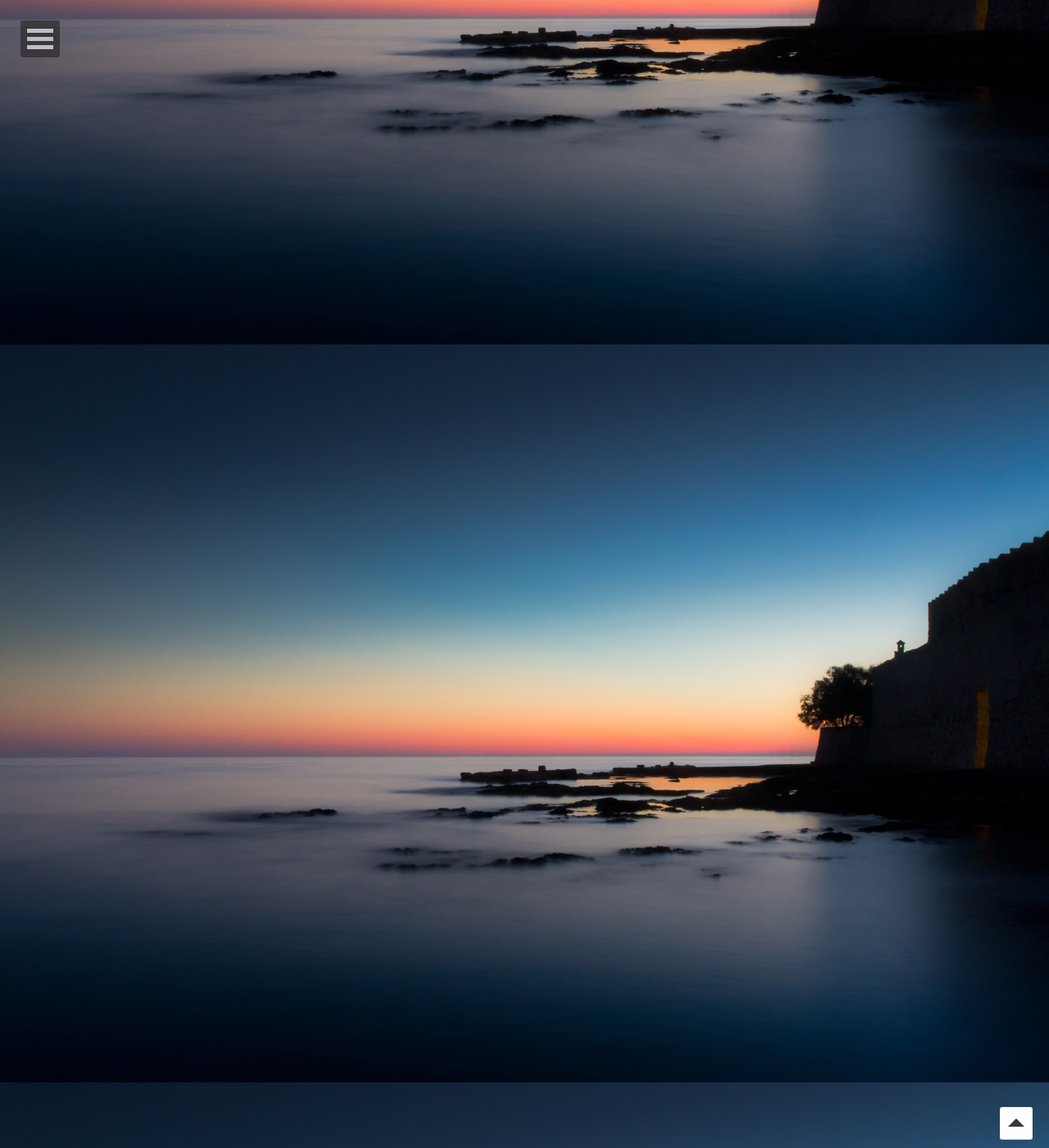
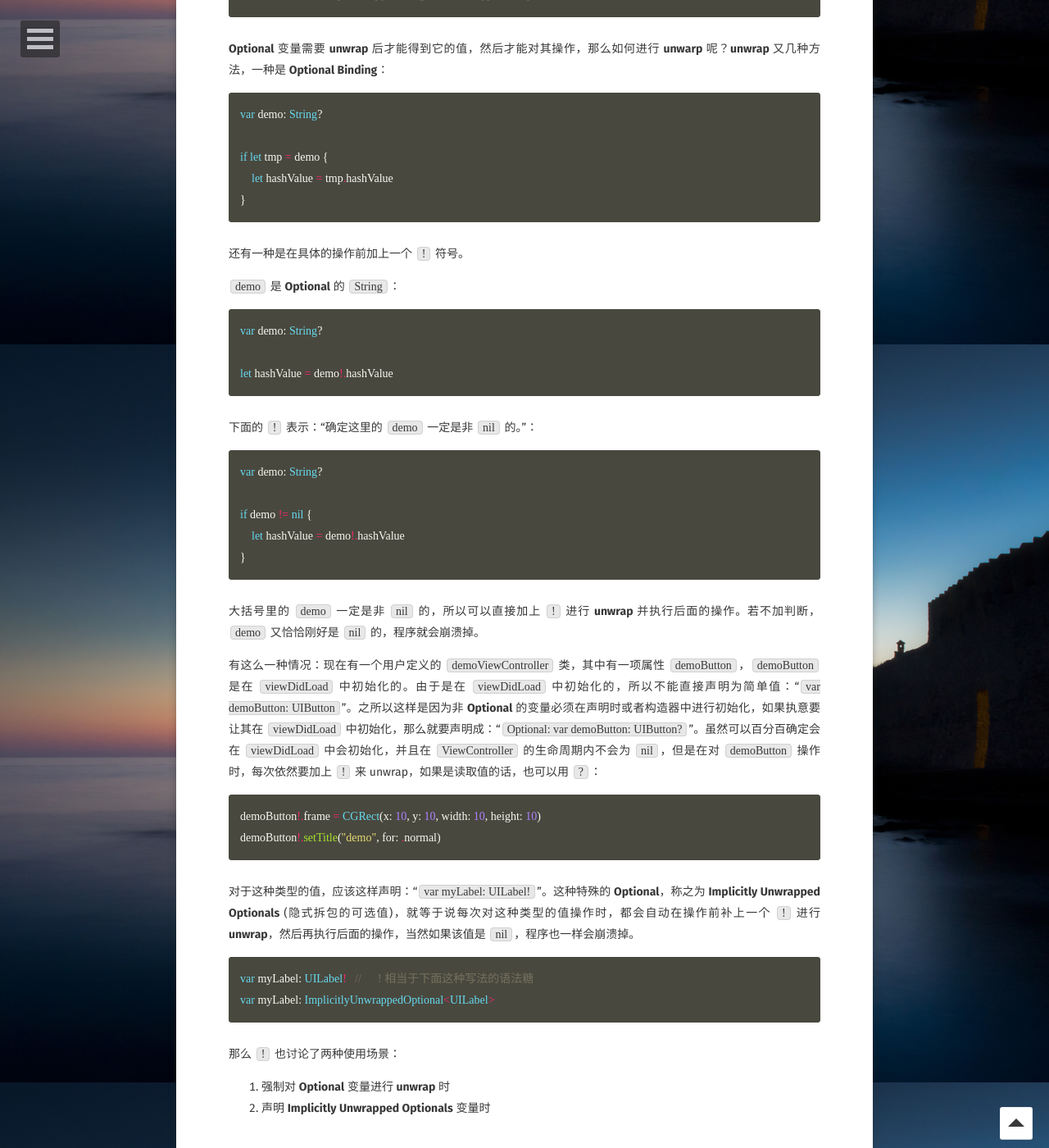
Before and after one commit to AurevoirXavier/deprecated-AurevoirXavier.github.io, a Jekyll site: the page built from _posts/2017-4-25-questionMarkExclamatoryMarkSwift.md, in a window 1280 px wide and 1400 px high, scrolled down 3180 px. Shown: the whole window at 82% size. Built offline with Jekyll 4.4.1, drawn with Linux system fonts in a browser that asks for light colours; some web fonts are replaced; comment, search, counter and statistics services are not loaded; some of the changed text lies outside the part shown.

Commit message:
21:00/04/25/17

````diff
--- a/_posts/2017-4-25-questionMarkExclamatoryMarkSwift.md
+++ b/_posts/2017-4-25-questionMarkExclamatoryMarkSwift.md
@@ -19,7 +19,7 @@ let hashValue = demo.hashValue
 //	error: variable 'demo' used before being initialized
 ```
 
-# Optional
+# Optional (可选值)
 
 ## Optional 是什么？
 
@@ -50,12 +50,14 @@ var demo: Optional<String>
 
 <center><a href = "http://uvwvu.com/syntacticSugarSwift">更多 Swift 语法糖点击此</a></center>
 
-上面这个 **Optional** 声明的意思不是 ”声明了一个 **Optional** 的 `String` 值”, 而是 ”声明了一个 **Optional** 类型值，其中可能包含一个 `String` 值，也可能什么都不包含”。总的来说，我们声明的是 **Optional** 类型，而不是声明了一个 `String` 类型，这一点非常之重要。
+上面这个 **Optional** 声明的意思不是 ”声明了一个 **Optional** 的 `String` 值”, 而是 ”声明了一个 **Optional** 类型值，其中可能包含一个 `String` 值，也可能什么都不包含”。总的来说，声明的是 **Optional** 类型，而不是声明了一个 `String` 类型，这一点非常之重要。
 
 一旦将变量声明为 **Optional** 的，如果不显式的赋值，Swift 就会给它一个默认值 `nil`。判断一个 **Optional** 变量是否有值，可以用 `if` ：
 
 ```swift
-if demo {
+var demo: String?
+
+if demo != nil {
 	//	做些什么
 }
 ```
@@ -65,6 +67,8 @@ if demo {
 在使用 **Optional** 变量的时候需要在具体的操作，比如调用方法、属性、下标索引等前面需要加上一个 `?`，如果是 `nil` 值 (`Optional.None`)，会跳过后面的操作不执行，如果有值 (`Optional.Some`)，可能会 **unwrap** ，然后对 **unwrap** 后的值执行后面的操作，来保证执行这个操作更加安全，举几个例子看看：
 
 ```swift
+var demo: String?
+
 let hashValue = demo?.hashValue
 ```
 
@@ -98,5 +103,64 @@ if let demoDataSource = object as? UITableViewDataSource {
 
 1. 声明 **Optional** 变量时
 2. 对 **Optional** 变量的值操作时
-3. 在调用 `protocol` 的 `@optional` 方法时
+3. 在调用 `protocol` 的 `@objc optional` 方法时
 4. **Downcast** (向下造型) 时
+
+不过，对于 **Optional** 变量不能直接进行操作：
+
+```swift
+var demo: String?
+
+let hashValue = demo.hashValue
+//	error: value of optional type 'String?' not unwrapped; did you mean to use '!' or '?'?
+```
+
+**Optional** 变量需要 **unwrap** 后才能得到它的值，然后才能对其操作，那么如何进行 **unwarp** 呢？**unwrap** 又几种方法，一种是 **Optional Binding**：
+
+```swift
+var demo: String?
+
+if let tmp = demo {
+    let hashValue = tmp.hashValue
+}
+```
+
+还有一种是在具体的操作前加上一个 `!` 符号。
+
+`demo` 是 **Optional** 的 `String`：
+
+```swift
+var demo: String?
+
+let hashValue = demo!.hashValue
+```
+
+下面的 `!` 表示：“确定这里的 `demo` 一定是非 `nil` 的。”：
+
+```swift
+var demo: String?
+
+if demo != nil {
+    let hashValue = demo!.hashValue
+}
+```
+
+大括号里的 `demo` 一定是非 `nil` 的，所以可以直接加上 `!` 进行 **unwrap** 并执行后面的操作。若不加判断，`demo` 又恰恰刚好是 `nil` 的，程序就会崩溃掉。
+
+有这么一种情况：现在有一个用户定义的 `demoViewController` 类，其中有一项属性 `demoButton`，`demoButton` 是在 `viewDidLoad` 中初始化的。由于是在 `viewDidLoad` 中初始化的，所以不能直接声明为简单值：“`var demoButton: UIButton`”。之所以这样是因为非 **Optional** 的变量必须在声明时或者构造器中进行初始化，如果执意要让其在 `viewDidLoad` 中初始化，那么就要声明成：“`Optional: var demoButton: UIButton?`”。虽然可以百分百确定会在 `viewDidLoad` 中会初始化，并且在 `ViewController` 的生命周期内不会为 `nil`，但是在对 `demoButton` 操作时，每次依然要加上 `!` 来 unwrap，如果是读取值的话，也可以用 `?`：
+
+```swift
+demoButton!.frame = CGRect(x: 10, y: 10, width: 10, height: 10)
+demoButton!.setTitle("demo", for: .normal)
+```
+
+对于这种类型的值，应该这样声明：“`var myLabel: UILabel!`”。这种特殊的 **Optional**，称之为 **Implicitly Unwrapped Optionals** (隐式拆包的可选值)，就等于说每次对这种类型的值操作时，都会自动在操作前补上一个 `!` 进行 **unwrap**，然后再执行后面的操作，当然如果该值是 `nil`，程序也一样会崩溃掉。
+
+```swift
+var myLabel: UILabel!	//	! 相当于下面这种写法的语法糖
+var myLabel: ImplicitlyUnwrappedOptional<UILabel>
+```
+那么 `!` 也讨论了两种使用场景：
+
+1. 强制对 **Optional** 变量进行 **unwrap** 时
+2. 声明 **Implicitly Unwrapped Optionals** 变量时
````
Also changed, not shown: other parts of _posts/2017-4-25-questionMarkExclamatoryMarkSwift.md (+5 -4 lines), _posts/2017-4-11-syntacticSugarSwift.md (+9 -0 lines).
